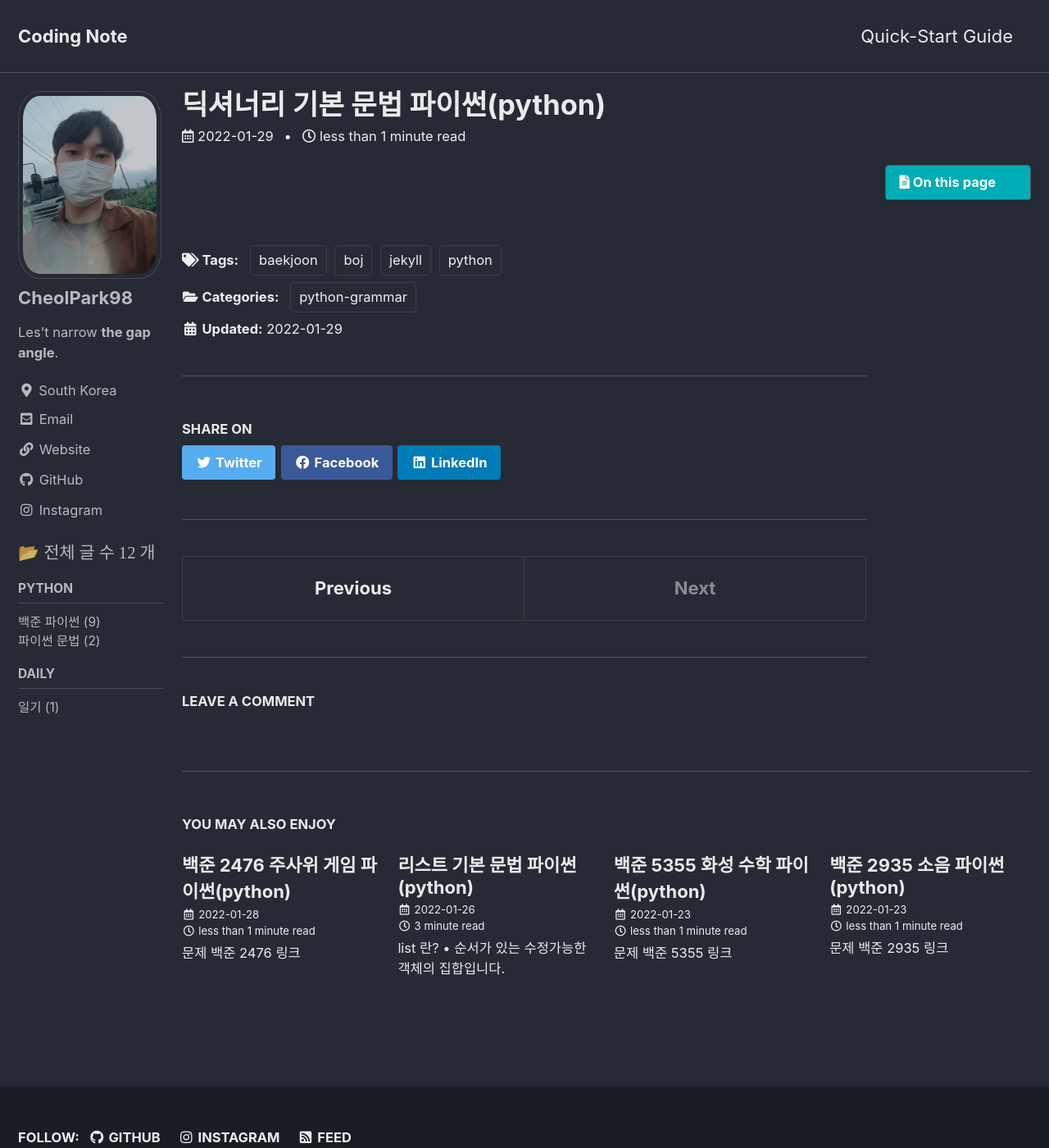
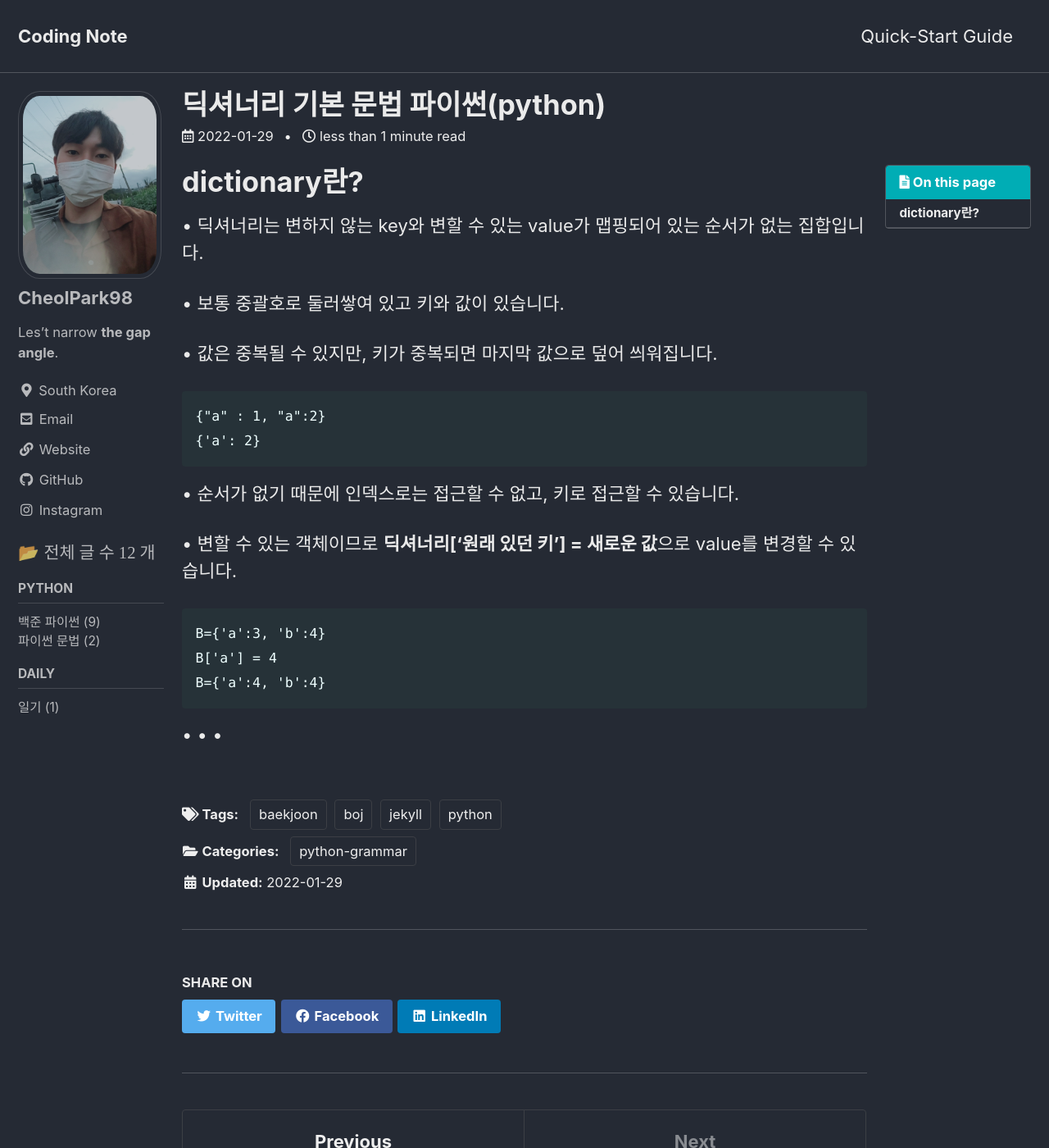
Before and after one commit to CheolPark98/CheolPark98.github.io, a Jekyll site: the page built from _posts/2022-01-29-pg2.md, in a window 1280 px wide and 1400 px high. Shown: the whole window at 82% size. Built offline with Jekyll 4.4.1, drawn with Linux system fonts in a browser that asks for light colours; cached includes are drawn as plain includes; comment, search, counter and statistics services are not loaded.

Commit message:
Update 2022-01-29-pg2.md

````diff
--- a/_posts/2022-01-29-pg2.md
+++ b/_posts/2022-01-29-pg2.md
@@ -5,3 +5,27 @@ tag: [python, baekjoon, jekyll, boj]
 toc: ture
 toc_sticky: true
 ---
+# dictionary란?
+• 딕셔너리는 변하지 않는 key와 변할 수 있는 value가 맵핑되어 있는 순서가 없는 집합입니다.
+
+
+• 보통 중괄호로 둘러쌓여 있고 키와 값이 있습니다.
+
+
+• 값은 중복될 수 있지만, 키가 중복되면 마지막 값으로 덮어 씌워집니다.
+```
+{"a" : 1, "a":2}
+{'a': 2}
+```
+• 순서가 없기 때문에 인덱스로는 접근할 수 없고, 키로 접근할 수 있습니다.
+
+
+• 변할 수 있는 객체이므로 **딕셔너리['원래 있던 키'] = 새로운 값**으로 value를 변경할 수 있습니다.
+```
+B={'a':3, 'b':4}
+B['a'] = 4
+B={'a':4, 'b':4}
+```
+•
+•
+•
````
